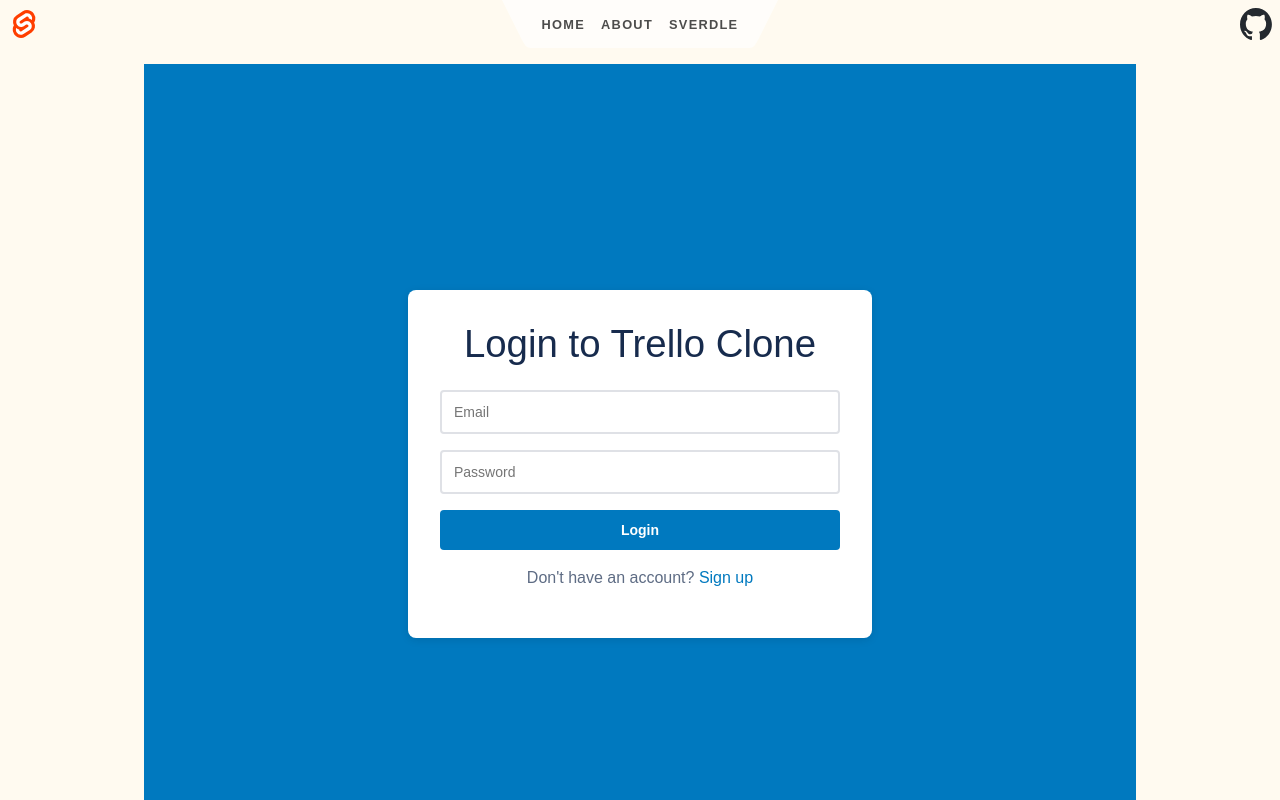
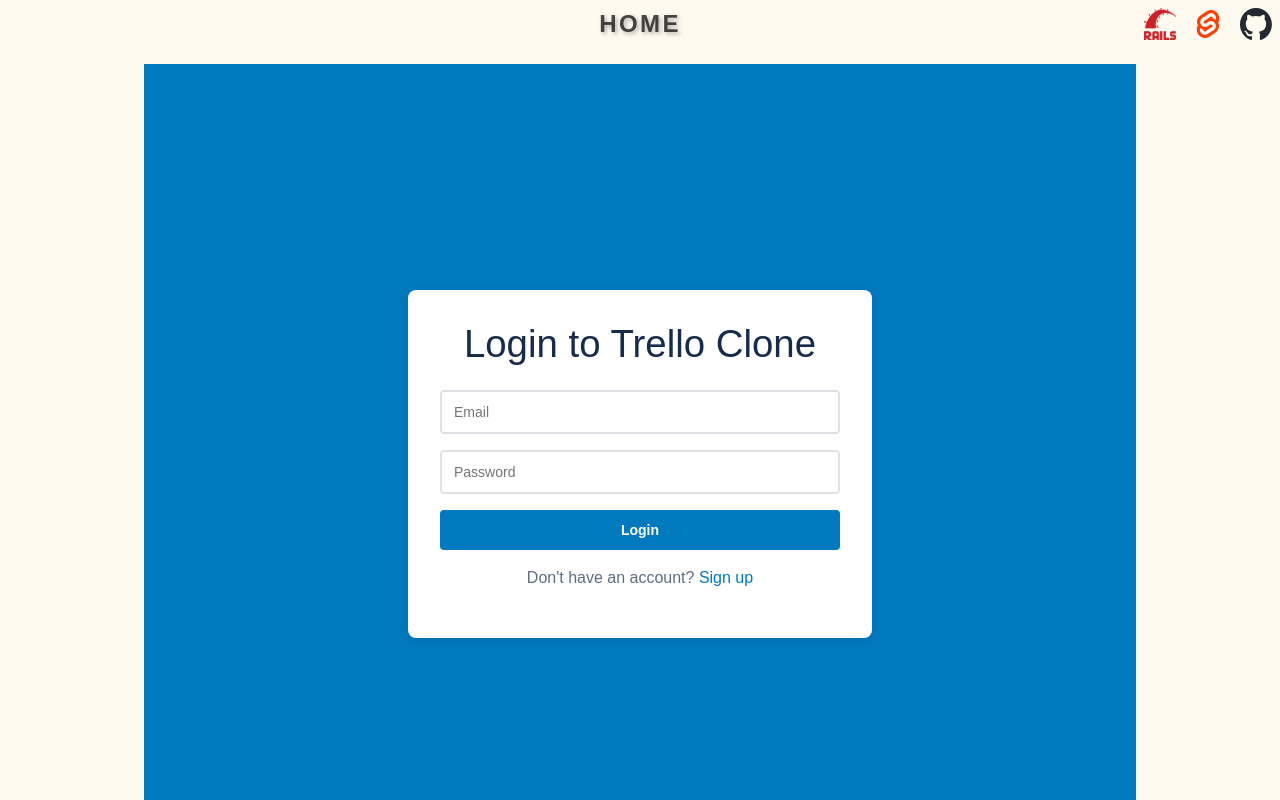
Before and after one commit to DandyAndy22/trello-clone, a SvelteKit app in the folder frontend/: page /login in a window 1280 px wide. Shown: the top 800 px of the page. Built offline with nearby package versions, Linux system fonts and the light colour scheme.

Commit message:
Update nav
update nav options and style
update icon selection and links

```diff
--- a/frontend/src/routes/Header.svelte
+++ b/frontend/src/routes/Header.svelte
@@ -2,38 +2,27 @@
 	import { resolve } from '$app/paths';
 	import { page } from '$app/state';
 	import logo from '$lib/images/svelte-logo.svg';
+	import rubyOnRails from '$lib/images/ruby-on-rails.png';
 	import github from '$lib/images/github.svg';
 </script>
 
 <header>
-	<div class="corner">
-		<a href="https://svelte.dev/docs/kit">
-			<img src={logo} alt="SvelteKit" />
-		</a>
-	</div>
-
 	<nav>
-		<svg viewBox="0 0 2 3" aria-hidden="true">
-			<path d="M0,0 L1,2 C1.5,3 1.5,3 2,3 L2,0 Z" />
-		</svg>
 		<ul>
 			<li aria-current={page.url.pathname === '/' ? 'page' : undefined}>
 				<a href={resolve('/')}>Home</a>
 			</li>
-			<li aria-current={page.url.pathname === '/about' ? 'page' : undefined}>
-				<a href={resolve('/about')}>About</a>
-			</li>
-			<li aria-current={page.url.pathname.startsWith('/sverdle') ? 'page' : undefined}>
-				<a href={resolve('/sverdle')}>Sverdle</a>
-			</li>
 		</ul>
-		<svg viewBox="0 0 2 3" aria-hidden="true">
-			<path d="M0,0 L0,3 C0.5,3 0.5,3 1,2 L2,0 Z" />
-		</svg>
 	</nav>
 
 	<div class="corner">
-		<a href="https://github.com/sveltejs/kit">
+		<a href="https://rubyonrails.org/">
+			<img src={rubyOnRails} alt="RubyOnRails" />
+		</a>
+		<a href="https://svelte.dev/docs/kit">
+			<img src={logo} alt="SvelteKit" />
+		</a>
+		<a href="https://github.com/DandyAndy22/trello-clone">
 			<img src={github} alt="GitHub" />
 		</a>
 	</div>
@@ -42,12 +31,17 @@
 <style>
 	header {
 		display: flex;
-		justify-content: space-between;
+		justify-content: center;
+		position: relative;
 	}
 
 	.corner {
-		width: 3em;
+		width: 9em;
 		height: 3em;
+		display: flex;
+		position: absolute;
+		right: 0;
+		top: 0;
 	}
 
 	.corner a {
@@ -67,17 +61,6 @@
 	nav {
 		display: flex;
 		justify-content: center;
-		--background: rgba(255, 255, 255, 0.7);
-	}
-
-	svg {
-		width: 2em;
-		height: 3em;
-		display: block;
-	}
-
-	path {
-		fill: var(--background);
 	}
 
 	ul {
@@ -117,11 +100,12 @@
 		padding: 0 0.5rem;
 		color: var(--color-text);
 		font-weight: 700;
-		font-size: 0.8rem;
+		font-size: 1.5rem;
 		text-transform: uppercase;
 		letter-spacing: 0.1em;
 		text-decoration: none;
 		transition: color 0.2s linear;
+		text-shadow: 2px 2px 4px rgba(0, 0, 0, 0.3);
 	}
 
 	a:hover {
```
Also changed, not shown: frontend/src/lib/images/ruby-on-rails.png (added).
